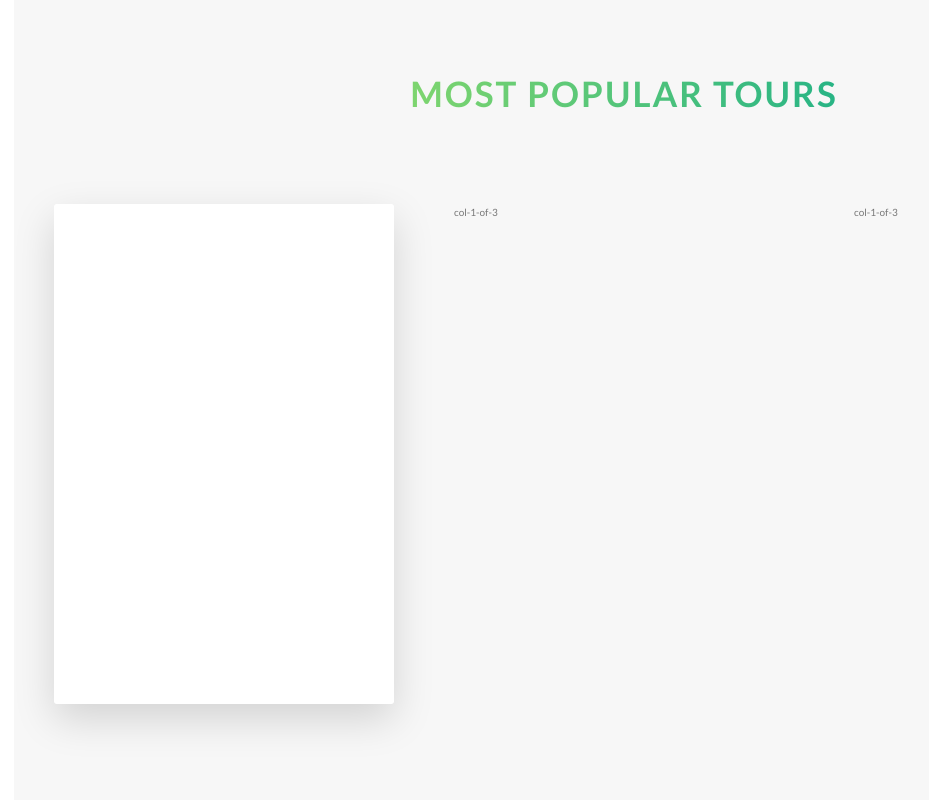
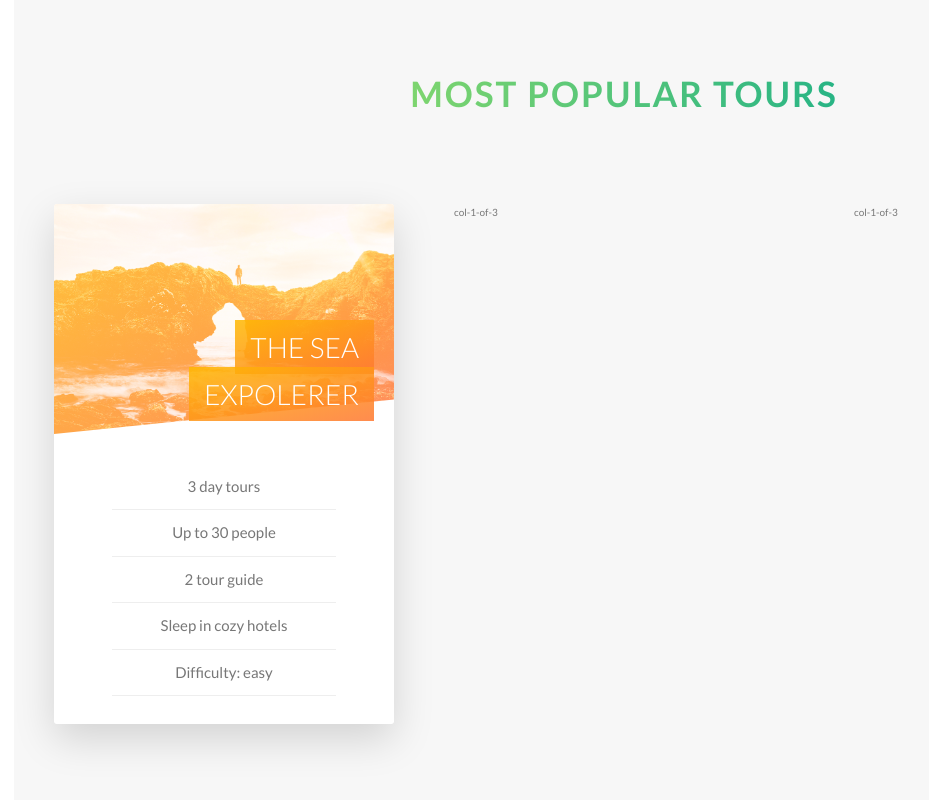
Before and after one commit to demolaemrick/natours, a website: page index.html in a window 1280 px wide. Shown: the part 2296-3096 px from the top of the page, without its empty margins (16-945 px from the left). Drawn offline with Linux system fonts and the light colour scheme.

Commit message:
Built the Tours Section Part 3

```diff
--- a/index.html
+++ b/index.html
@@ -93,7 +93,23 @@
                    <div class="col-1-of-3">
                        <div class="card">
                            <div class="card__side card__side--front">
-                                FRONT
+                                <div class="card__picture card__picture--1">
+                                    &nbsp;
+                                </div>
+                                <h4 class="card__heading">
+                                    <span class="card__heading-span card__heading-span--1">
+                                        The sea Expolerer
+                                    </span>
+                                </h4>
+                                <div class="card__details">
+                                    <ul>
+                                        <li>3 day tours</li>
+                                        <li>Up to 30 people</li>
+                                        <li>2 tour guide</li>
+                                        <li>Sleep in cozy hotels</li>
+                                        <li>Difficulty: easy</li>
+                                    </ul>
+                                </div>
                            </div>
                            <div class="card__side card__side--back card__side--back-1">
                                 BACK
--- a/sass/abstracts/_variables.scss
+++ b/sass/abstracts/_variables.scss
@@ -10,6 +10,8 @@ $color-tertiary-light: #2998ff;
 $color-tertiary-dark: #5643fa;
 
 $color-grey-light-1: #f7f7f7;
+$color-grey-light-2
+: #eee;
 
 $color-grey-dark: #777;
 $color-white: #fff;
--- a/sass/components/_card.scss
+++ b/sass/components/_card.scss
@@ -1,8 +1,9 @@
 .card {
+  //FUNCTIONALITY
   position: relative;
   perspective: 150rem;
   -moz-perspective: 150rem; //to make it work in mozilla firefox
-  height: 50rem;
+  height: 52rem;
 
   &__side {
     position: absolute;
@@ -10,10 +11,10 @@
     left: 0;
     height: 100%;
     width: 100%;
-    color: $color-white;
     transition: all .8s ease;
     backface-visibility: hidden;
     border-radius: 3px;
+    overflow: hidden; //this prevents the image to overlay the parent
     box-shadow: 0 1.5rem 4rem rgba($color-black, .15);
 
     &--front {
@@ -29,9 +30,69 @@
     }
   }
   &:hover &__side--front {
-    transform: rotateY(180deg);
+    transform: rotateY(-180deg);
   }
   &:hover &__side--back {
       transform: rotateY(0);
   }
+
+  //FRONT SIDE STYLING
+  &__picture{
+    background-size: cover;
+    height: 23rem;
+    background-blend-mode: screen;
+    -webkit-clip-path: polygon(0 0, 100% 0, 100% 85%, 0 100%);
+    clip-path: polygon(0 0, 100% 0, 100% 85%, 0 100%);
+
+    &--1{
+      background-image: linear-gradient(to right bottom, $color-secondary-light, $color-secondary-dark, ),
+       url('../img/nat-5.jpg');
+    }
+    &--2{
+      background-image: url('../img/nat-5.img');
+    }
+    &--3{
+      background-image: url('../img/nat-5.img');
+    }
+  }
+  &__heading{
+    font-size: 2.8rem;
+    font-weight: 300;
+    text-transform: uppercase;
+    text-align: right;
+    color: $color-white;
+    position: absolute;
+    top: 12rem;
+    right: 2rem;
+    width: 75%;
+  }
+  &__heading-span {
+      padding: 1rem 1.5rem;
+      -webkit-box-decoration-break: clone; //to make the span element behave like they are two different element
+      box-decoration-break: clone;
+    &--1{
+      background-image: linear-gradient(to right bottom,
+      rgba($color-secondary-light, .85),
+      rgba($color-secondary-dark, .85) ),
+    }
+  }
+
+  &__details{
+    padding: 3rem;
+    ul{
+      list-style: none;
+      width: 80%;
+      margin: 0 auto;
+
+      li{
+        text-align: center;
+        font-size: 1.5rem;
+        padding: 1rem;
+
+        &:not(last-child){
+          border-bottom: 1px solid $color-grey-light-2;
+        }
+      }
+    }
+  }
 }
--- a/sass/layout/_header.scss
+++ b/sass/layout/_header.scss
@@ -9,6 +9,7 @@
     url("../img/hero.jpg");
   background-size: cover;
   background-position: top;
+  -webkit-clip-path: polygon(0 0, 1000% 0, 100% 75vh, 0 100%);
   clip-path: polygon(0 0, 1000% 0, 100% 75vh, 0 100%);
 
   &__logo-box {
```
Also changed, not shown: css/style.css. Lines whose indentation alone changed are shown as unchanged.
